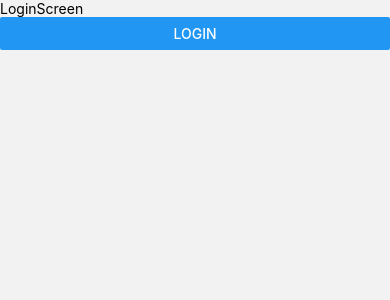
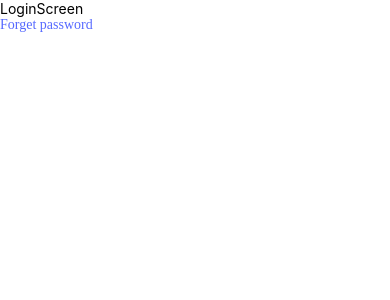
Before and after one commit to thanhnam1997-97/evenHub, a React Native app: screen /LoginScreen in a window 390 px wide. Shown: the top 300 px of the page. Built offline with nearby package versions, Linux system fonts and the light colour scheme.

Commit message:
add color button

```diff
--- a/src/components/ButtonComponent.tsx
+++ b/src/components/ButtonComponent.tsx
@@ -1,6 +1,9 @@
 import {StyleProp, ViewStyle, TextStyle, TouchableOpacity} from 'react-native';
 import React, {ReactNode} from 'react';
 import TextComponent from './TextComponent';
+import {globalStyles} from '../styles/globalStyles';
+import {appColor} from '../contants/appColor';
+import {fontFamily} from '../contants/fontFamily';
 
 interface Props {
   icon?: ReactNode;
@@ -26,11 +29,35 @@ const ButtonComponent = (props: Props) => {
     type,
     iconFlex,
   } = props;
-  return (
+  return type === 'primary' ? (
+    <TouchableOpacity
+      onPress={onPress}
+      style={[
+        globalStyles.button,
+        {backgroundColor: color ?? appColor.primary},
+        styles,
+      ]}>
+      {icon && icon}
+      <TextComponent
+        text={text}
+        color={textColor ?? appColor.white}
+        font={fontFamily.regular}
+        styles={[
+          textStyles,
+          {
+            marginLeft: icon ? 12 : 0,
+          },
+        ]}
+        flex={icon && iconFlex === 'right' ? 1 : 0}
+      />
+      {icon && iconFlex === 'right' && icon}
+    </TouchableOpacity>
+  ) : (
     <TouchableOpacity>
-      {icon && iconFlex === 'left' && icon}
-      <TextComponent text={text} color={textColor} styles={textStyles} />
-      {icon && iconFlex === 'right' && icon}
+      <TextComponent
+        text={text}
+        color={type === 'link' ? appColor.link : appColor.text}
+      />
     </TouchableOpacity>
   );
 };
--- a/src/contants/appColor.ts
+++ b/src/contants/appColor.ts
@@ -4,4 +4,5 @@ export const appColor = {
   text: '#120D26',
   gray: '#3807A7A',
   gray2: '#E4DFDF',
+  link: '#5669FF',
 };
--- a/src/screens/auth/LoginScreen.tsx
+++ b/src/screens/auth/LoginScreen.tsx
@@ -1,15 +1,27 @@
-import {View, Text, Button} from 'react-native';
+import {View, Text} from 'react-native';
 import React from 'react';
-import AsyncStorage from '@react-native-async-storage/async-storage';
+import {ButtonComponent} from '../../components';
+import {globalStyles} from '../../styles/globalStyles';
+// import AsyncStorage from '@react-native-async-storage/async-storage';
 
 const LoginScreen = () => {
   return (
-    <View>
+    <View style={[globalStyles.container]}>
       <Text>LoginScreen</Text>
-      <Button
+      {/* <Button
         title="login"
         onPress={async () =>
           await AsyncStorage.setItem('accessToken', 'fafafafa')
+        }
+      /> */}
+      <ButtonComponent
+        text="Forget password"
+        onPress={() => console.log('login')}
+        type="link"
+        icon={
+          <View>
+            <Text>Next</Text>
+          </View>
         }
       />
     </View>
--- a/src/styles/globalStyles.ts
+++ b/src/styles/globalStyles.ts
@@ -12,4 +12,14 @@ export const globalStyles = StyleSheet.create({
     fontSize: 14,
     color: appColor.text,
   },
+  button: {
+    borderRadius: 15,
+    justifyContent: 'center',
+    alignItems: 'center',
+    backgroundColor: appColor.white,
+    paddingHorizontal: 16,
+    paddingVertical: 16,
+    minHeight: 56,
+    flexDirection: 'row',
+  },
 });
```
